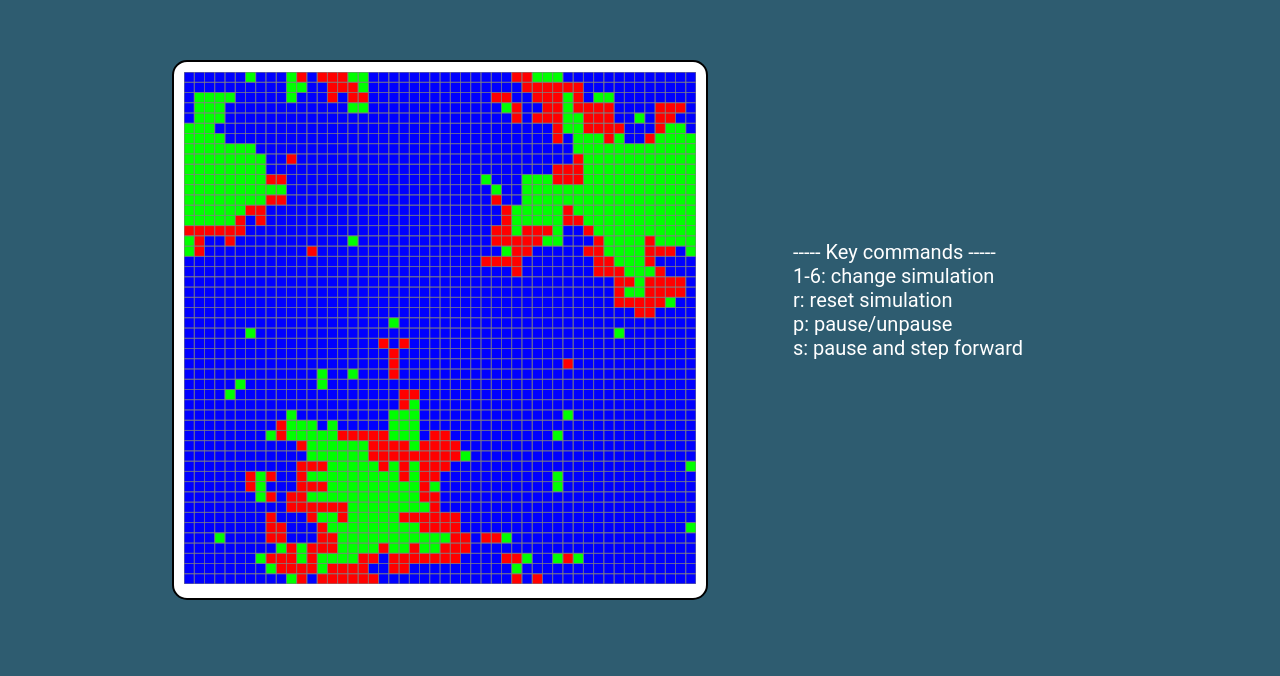
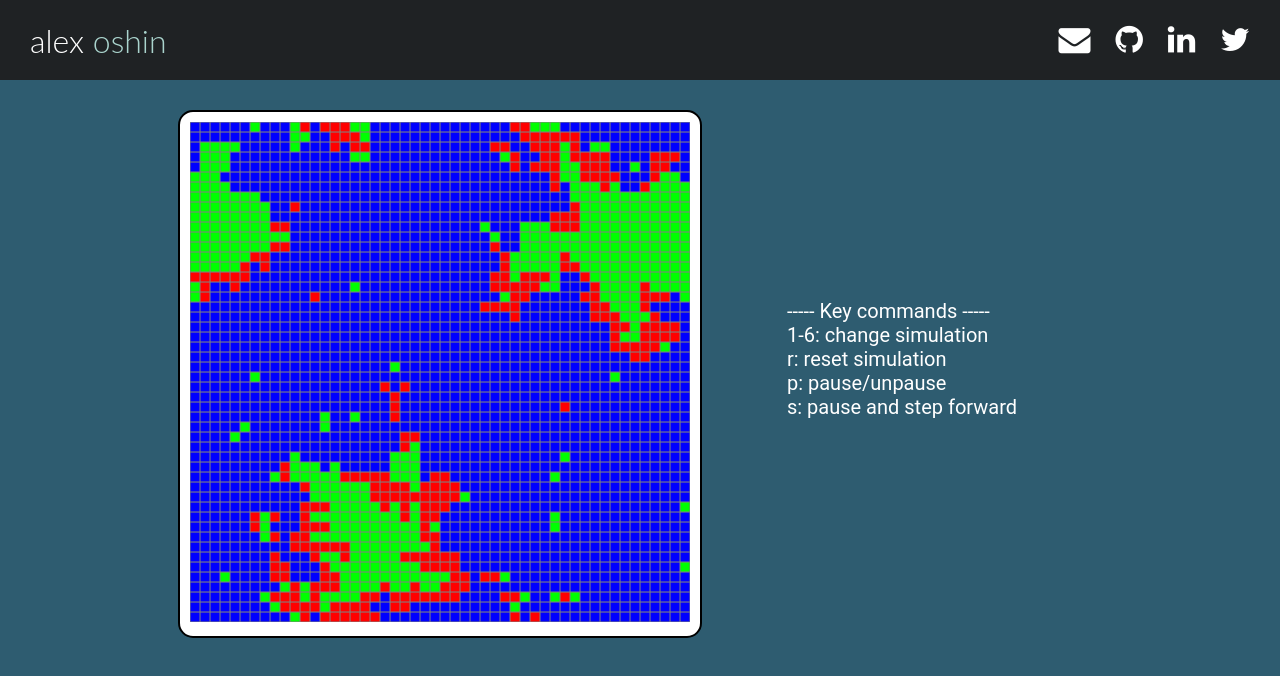
Before and after one commit to alexoshin/disease-transmission, a plain HTML site: page index.html in a window 1280 px wide. Drawn offline with Linux system fonts and the light colour scheme.

Commit message:
Add header (#3)

```diff
--- a/css/stylesheet.css
+++ b/css/stylesheet.css
@@ -17,6 +17,62 @@ body {
     transition: opacity 2s ease;
 }
 
+a {
+    text-decoration: none;
+}
+
+.highlight {
+    color: var(--text-highlight-1);
+}
+
+.header {
+    top: 0;
+    /* position: fixed; */
+    background: var(--bg-color-1);
+    width: 100%;
+    height: 80px;
+    align-items: center;
+    display: flex;
+    justify-content: space-between;
+    z-index: 1;
+}
+
+.header_left {
+    display: grid;
+    grid-gap: 50px;
+    margin-left: 30px;
+    box-sizing: border-box;
+    grid-template-columns: repeat(1, max-content);
+}
+
+.header_right {
+    display: grid;
+    height: 100%;
+    align-items: center;
+    grid-gap: 25px;
+    margin-right: 30px;
+    box-sizing: border-box;
+    grid-template-columns: repeat(4, max-content);
+}
+
+.header_text {
+    color: var(--text-color-1);
+    font-size: 2rem;
+    text-align: center;
+    white-space: nowrap;
+    font-family: 'Lato', sans-serif;
+    font-weight: 300;
+}
+
+.icon {
+    color: var(--text-color-1);
+    transition: color 0.5s ease;
+}
+
+.icon:hover {
+    color: var(--text-highlight-2);
+}
+
 .title {
     display: flex;
     width: 100%;
@@ -33,8 +89,9 @@ body {
 
 .sir-card {
     overflow: hidden;
-    width: 40%;
-    margin-top: 60px;
+    width: 35%;
+    /* height: 50%; */
+    margin-top: 30px;
     min-width: 500px;
     padding: 10px;
     background: #ffffff;
--- a/index.html
+++ b/index.html
@@ -4,8 +4,31 @@
         <meta charset="utf-8">
         <title>disease transmission</title>
         <link rel="stylesheet" href="css/stylesheet.css">
+        <link rel="stylesheet" href="https://cdnjs.cloudflare.com/ajax/libs/font-awesome/4.7.0/css/font-awesome.min.css">
     </head>
     <body>
+        <div class="header">
+            <div class="header_left">
+                <a href="https://alexoshin.github.io" class="header_text">alex <span class="highlight">oshin</span></a>
+            </div>
+            <div class="header_right">
+                <div class="icon_box">
+                    <a href="mailto:alexoshin@gatech.edu" title="Send me an email">
+                        <i class="fa fa-envelope fa-2x icon"></i>
+                    </a>
+                </div>
+                <a href="https://github.com/alexoshin" title="Follow me on GitHub">
+                    <i class="fa fa-github fa-2x icon"></i>
+                </a>
+                <a href="https://www.linkedin.com/in/alexoshin/" title="Connect with me on LinkedIn">
+                    <i class="fa fa-linkedin fa-2x icon"></i>
+                </a>
+                <a href="https://twitter.com/oshin_alex" title="Follow me on Twitter">
+                    <i class="fa fa-twitter fa-2x icon"></i>
+                </a>
+            </div>
+        </div>
+
         <div class="title">
             <div class="sir-card" id="sir-card">
                 <canvas id="sir-canvas" class="canvas" width="1000" height="1000"></canvas>
```
